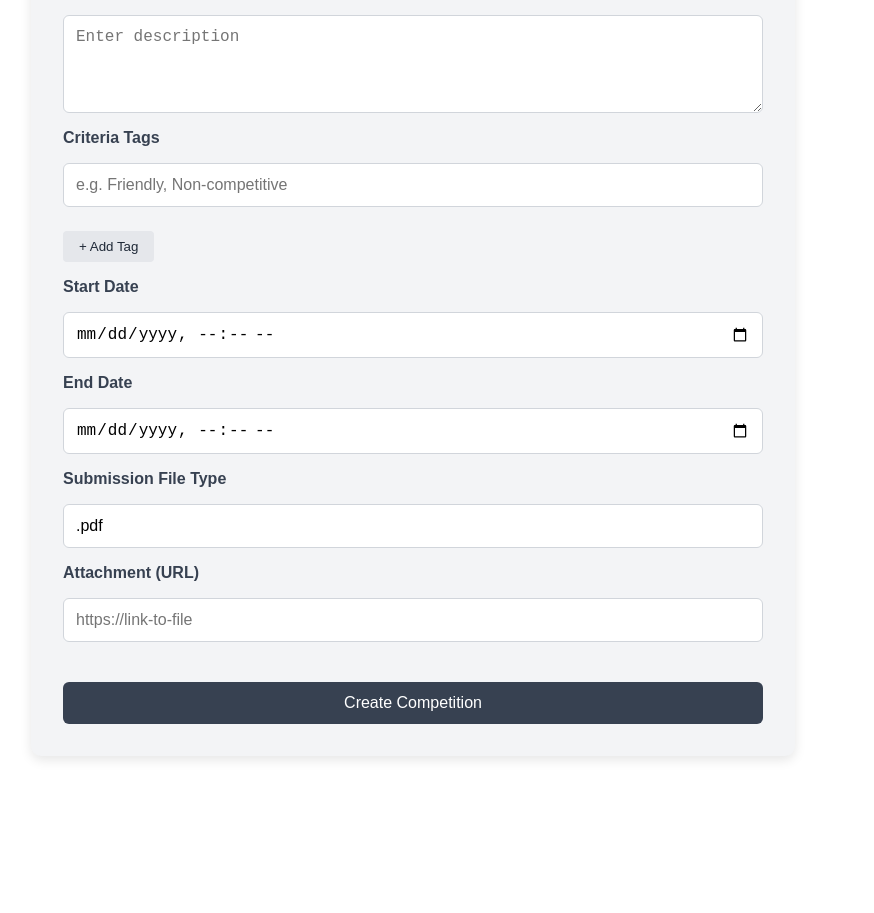
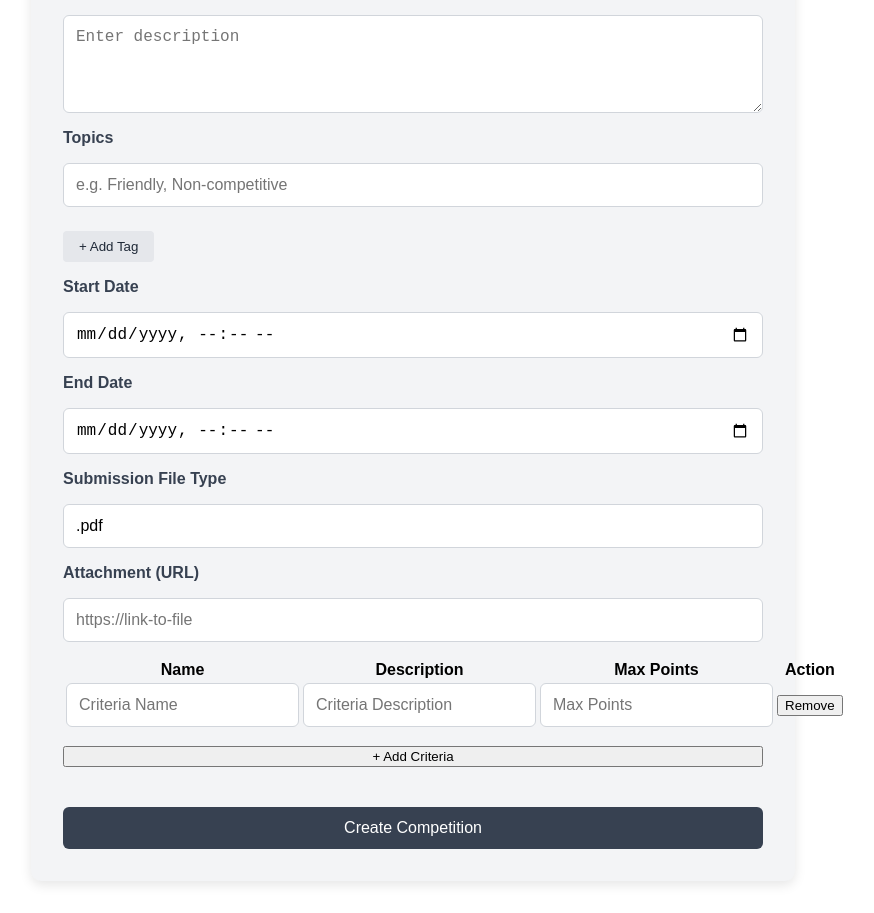
Before and after one commit to rk3026/Comper, a React (Create React App) app in the folder app/frontend/: page /create in a window 1280 px wide. Shown: the part 328-1241 px from the top of the page, without its empty margins (227-1101 px from the left). Before the commit the page ends 1116 px from the top, so only its background shows below. Built offline with nearby package versions, Linux system fonts and the light colour scheme.

Commit message:
Ben convert Criteria in  json form

```diff
--- a/app/frontend/src/Pages/CreateCompetition.jsx
+++ b/app/frontend/src/Pages/CreateCompetition.jsx
@@ -15,29 +15,55 @@ export default function CreateCompetition() {
   const [error, setError] = useState('');
   const [success, setSuccess] = useState(false);
 
+  const [criteria, setCriteria] = useState([
+    { name: '', description: '', maxPoints: '' },
+  ]);
+
+  // Handle adding more tags
   const handleAddTag = () => {
     setTags([...tags, '']);
   };
 
+  // Handle changing tag values
   const handleTagChange = (index, value) => {
     const newTags = [...tags];
     newTags[index] = value;
     setTags(newTags);
   };
 
+  // Handle adding new criteria
+  const handleAddCriteria = () => {
+    setCriteria([...criteria, { name: '', description: '', maxPoints: '' }]);
+  };
+
+  // Handle changing criteria fields
+  const handleCriteriaChange = (index, field, value) => {
+    const newCriteria = [...criteria];
+    newCriteria[index][field] = value;
+    setCriteria(newCriteria);
+  };
+
+  // Handle removing a criteria row
+  const handleRemoveCriteria = (index) => {
+    const newCriteria = criteria.filter((_, i) => i !== index);
+    setCriteria(newCriteria);
+  };
+
+  // Handle form submission
   const handleSubmit = async (e) => {
     e.preventDefault();
     console.log('Submitting form...');
 
     const competitionData = {
-      title:title,
+      title: title,
       filetype: submissionFileType,
       description: `${description}\nTags: ${tags.filter(t => t.trim()).join(', ')}`,
-      startDesc: '', // Optional or static string if needed
+      startDesc: '',
       startTime: new Date(startDate).toISOString(),
       deadline: new Date(endDate).toISOString(),
-      voteEndTime: new Date(endDate).toISOString(), // Or add another field
-      attachmentURL: attachment
+      voteEndTime: new Date(endDate).toISOString(),
+      attachmentURL: attachment,
+      criteria: criteria.filter(c => c.name.trim() || c.description.trim() || c.maxPoints.trim()) // optional cleanup
     };
 
     try {
@@ -65,6 +91,7 @@ export default function CreateCompetition() {
   return (
     <div className="create-container">
       <h1>Create a New Competition</h1>
+
       <form onSubmit={handleSubmit} className="create-form">
         <label>Title</label>
         <input
@@ -84,7 +111,7 @@ export default function CreateCompetition() {
           required
         />
 
-        <label>Criteria Tags</label>
+        <label>Topics</label>
         {tags.map((tag, index) => (
           <input
             key={index}
@@ -131,6 +158,58 @@ export default function CreateCompetition() {
           placeholder="https://link-to-file"
         />
 
+        {/* Criteria Table */}
+        <table className="criteria-table">
+          <thead>
+            <tr>
+              <th>Name</th>
+              <th>Description</th>
+              <th>Max Points</th>
+              <th>Action</th> {/* Column for remove button */}
+            </tr>
+          </thead>
+          <tbody>
+            {criteria.map((criterion, index) => (
+              <tr key={index}>
+                <td>
+                  <input
+                    type="text"
+                    value={criterion.name}
+                    onChange={(e) => handleCriteriaChange(index, 'name', e.target.value)}
+                    placeholder="Criteria Name"
+                  />
+                </td>
+                <td>
+                  <input
+                    type="text"
+                    value={criterion.description}
+                    onChange={(e) => handleCriteriaChange(index, 'description', e.target.value)}
+                    placeholder="Criteria Description"
+                  />
+                </td>
+                <td>
+                  <input
+                    type="number"
+                    value={criterion.maxPoints}
+                    onChange={(e) => handleCriteriaChange(index, 'maxPoints', e.target.value)}
+                    placeholder="Max Points"
+                  />
+                </td>
+                <td>
+                  {/* Remove button */}
+                  <button type="button" onClick={() => handleRemoveCriteria(index)} className="remove-criteria-button">
+                    Remove
+                  </button>
+                </td>
+              </tr>
+            ))}
+          </tbody>
+        </table>
+
+        <button type="button" className="add-criteria-button" onClick={handleAddCriteria}>
+          + Add Criteria
+        </button>
+
         <button type="submit" className="submit-button">Create Competition</button>
 
         {success && <p className="success-message">✅ Competition created!</p>}
--- a/app/frontend/src/Pages/CreateSubmission.css
+++ b/app/frontend/src/Pages/CreateSubmission.css
@@ -0,0 +1,46 @@
+/* CreateCompetition.css */
+
+.criteria-table {
+    width: 100%;
+    border-collapse: collapse;
+    margin-bottom: 20px;
+  }
+
+  .criteria-table th, .criteria-table td {
+    padding: 10px;
+    border: 1px solid #ddd;
+    text-align: left;
+  }
+
+  .criteria-table input {
+    width: 100%;
+    padding: 8px;
+    box-sizing: border-box;
+  }
+
+  .add-criteria-button {
+    background-color: #4CAF50;
+    color: white;
+    padding: 10px 20px;
+    margin-top: 10px;
+    border: none;
+    cursor: pointer;
+    font-size: 14px;
+  }
+
+  .add-criteria-button:hover {
+    background-color: #45a049;
+  }
+
+  .remove-criteria-button {
+    background-color: #ff6b6b;
+    color: white;
+    border: none;
+    padding: 5px 10px;
+    cursor: pointer;
+    font-size: 14px;
+  }
+
+  .remove-criteria-button:hover {
+    background-color: #e04a4a;
+  }
```
